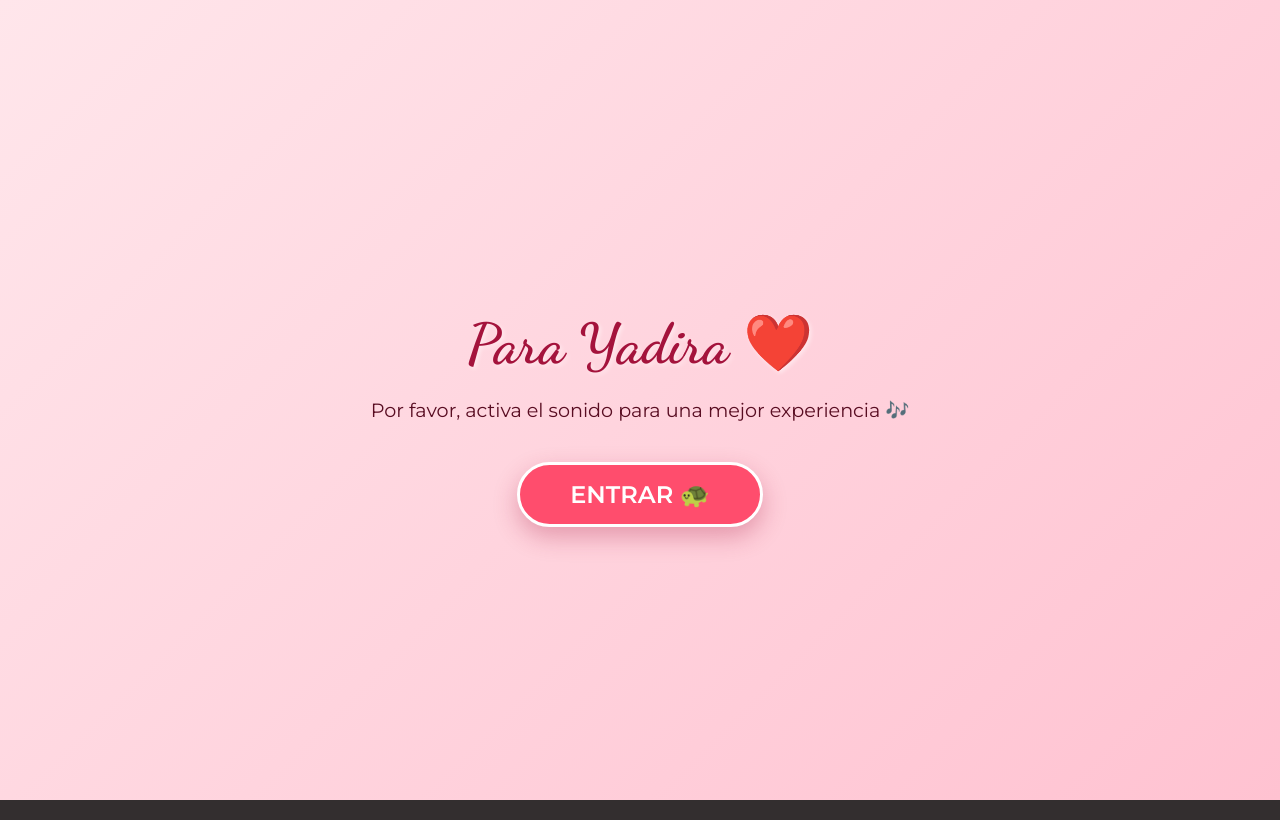
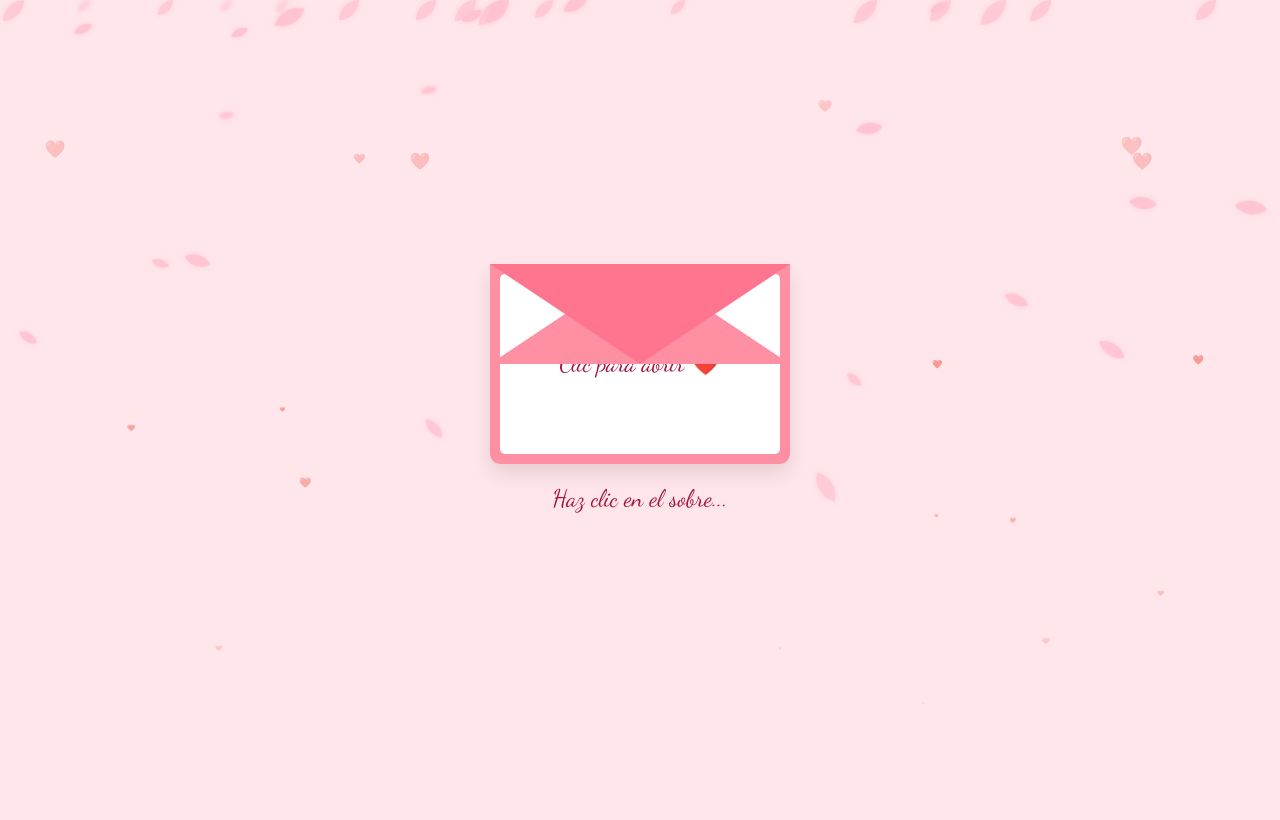
Before and after one commit to faht6/yadira, a plain HTML site: page index.html in a window 1280 px wide. Drawn offline with Linux system fonts and the light colour scheme.

Commit message:
Revert UI and optimize audio unlock

```diff
--- a/index.html
+++ b/index.html
@@ -14,14 +14,6 @@
 </head>
 
 <body>
-    <!-- Start Screen Overlay -->
-    <div id="start-screen" class="start-screen">
-        <div class="start-content">
-            <h1>Para Yadira ❤️</h1>
-            <p>Por favor, activa el sonido para una mejor experiencia 🎶</p>
-            <button id="start-btn" class="start-btn" onclick="startExperience()">ENTRAR 🐢</button>
-        </div>
-    </div>
 
     <!-- Background Elements -->
     <div class="bg-hearts" id="bg-hearts"></div>
--- a/script.js
+++ b/script.js
@@ -13,25 +13,12 @@ const smileBtn = document.getElementById('smile-btn');
 const footerEnvelope = document.querySelector('.footer-envelope-container');
 
 // Audio Unlock Strategy
-// Removed previous passive checks in favor of active start screen
-
-function startExperience() {
-    const startScreen = document.getElementById('start-screen');
-
-    // Attempt playback immediately on click
-    audioPlayer.volume = 1.0;
-    audioPlayer.play().then(() => {
-        musicBtn.innerText = "⏸️";
-        musicBtn.onclick = pauseMusic;
-    }).catch(e => {
-        console.error("Audio playback failed even with active click:", e);
-        // Fallback: show the floating button just in case
-        document.getElementById('enable-music-btn').classList.remove('hidden');
-    });
-
-    // Hide screen
-    startScreen.classList.add('hidden');
-}
+document.body.addEventListener('touchstart', function () {
+    if (audioPlayer.paused) {
+        audioPlayer.volume = 1.0;
+        // Just warm up the audio context silently
+    }
+}, { once: true });
 
 // Animation State
 let isOpen = false;
@@ -47,10 +34,8 @@ function openEnvelope() {
     // Show Background
     if (staticSakuraBg) staticSakuraBg.classList.add('visible');
 
-    // Music is already handled by startExperience, but ensure it's playing if user paused it
-    if (audioPlayer.paused) {
-        audioPlayer.play().catch(() => { });
-    }
+    // Play music immediately
+    playMusic();
 
     setTimeout(() => {
         screenEnvelope.style.opacity = '0';
@@ -93,13 +78,14 @@ function typeWriter(text, elementId, speed) {
 }
 
 function playMusic() {
-    // Legacy function support
-    audioPlayer.play().catch(e => console.log(e));
-}
-
-function forcePlayMusic() {
-    playMusic();
-    document.getElementById('enable-music-btn').classList.add('hidden');
+    audioPlayer.volume = 1.0;
+    audioPlayer.play().then(() => {
+        musicBtn.innerText = "⏸️"; // Pause icon
+        musicBtn.onclick = pauseMusic;
+    }).catch(error => {
+        console.log("Autoplay prevented:", error);
+        musicBtn.innerText = "▶️"; // Play icon
+    });
 }
 
 function pauseMusic() {
--- a/style.css
+++ b/style.css
@@ -745,59 +745,6 @@ button,
     }
 }
 
-/* Start Screen Overlay */
-.start-screen {
-    position: fixed;
-    top: 0;
-    left: 0;
-    width: 100%;
-    height: 100%;
-    background: linear-gradient(135deg, #ffe6eb 0%, #ffc2d1 100%);
-    z-index: 99999;
-    display: flex;
-    justify-content: center;
-    align-items: center;
-    flex-direction: column;
-    text-align: center;
-    transition: opacity 0.8s ease-out, visibility 0.8s;
+.hidden {
+    display: none !important;
 }
-
-.start-screen.hidden {
-    opacity: 0;
-    visibility: hidden;
-    pointer-events: none;
-}
-
-.start-content h1 {
-    font-family: 'Dancing Script', cursive;
-    font-size: 3.5rem;
-    color: #a4133c;
-    margin-bottom: 20px;
-    text-shadow: 2px 2px 4px rgba(255, 255, 255, 0.5);
-}
-
-.start-content p {
-    font-family: 'Montserrat', sans-serif;
-    font-size: 1.2rem;
-    color: #590d22;
-    margin-bottom: 40px;
-}
-
-.start-btn {
-    background: #ff4d6d;
-    color: white;
-    border: 3px solid white;
-    padding: 15px 50px;
-    font-size: 1.5rem;
-    border-radius: 50px;
-    font-family: 'Montserrat', sans-serif;
-    font-weight: bold;
-    cursor: pointer;
-    box-shadow: 0 10px 25px rgba(164, 19, 60, 0.3);
-    transition: transform 0.2s, background 0.2s;
-    animation: pulse 2s infinite;
-}
-
-.start-btn:active {
-    transform: scale(0.95);
-}
```
